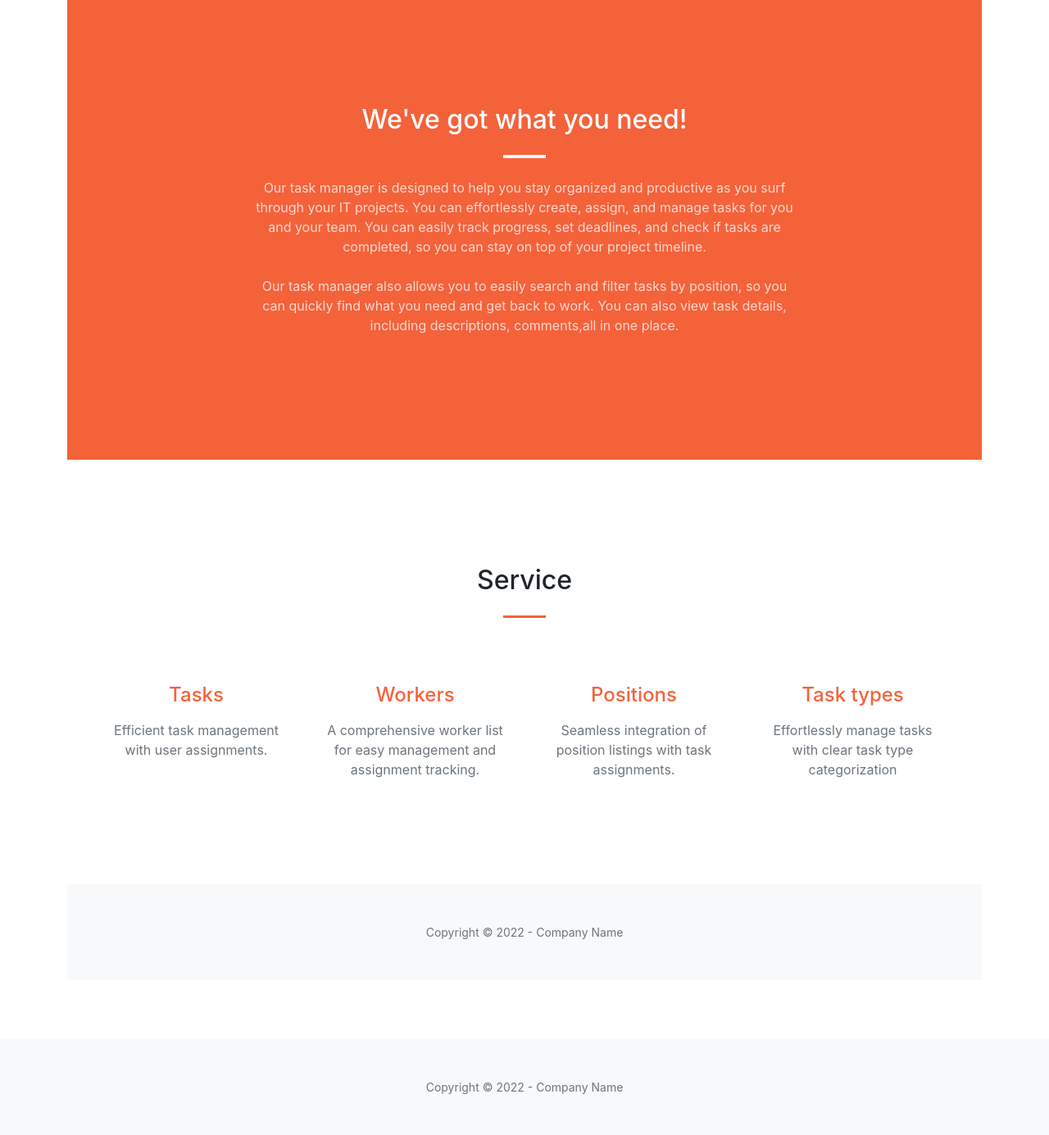
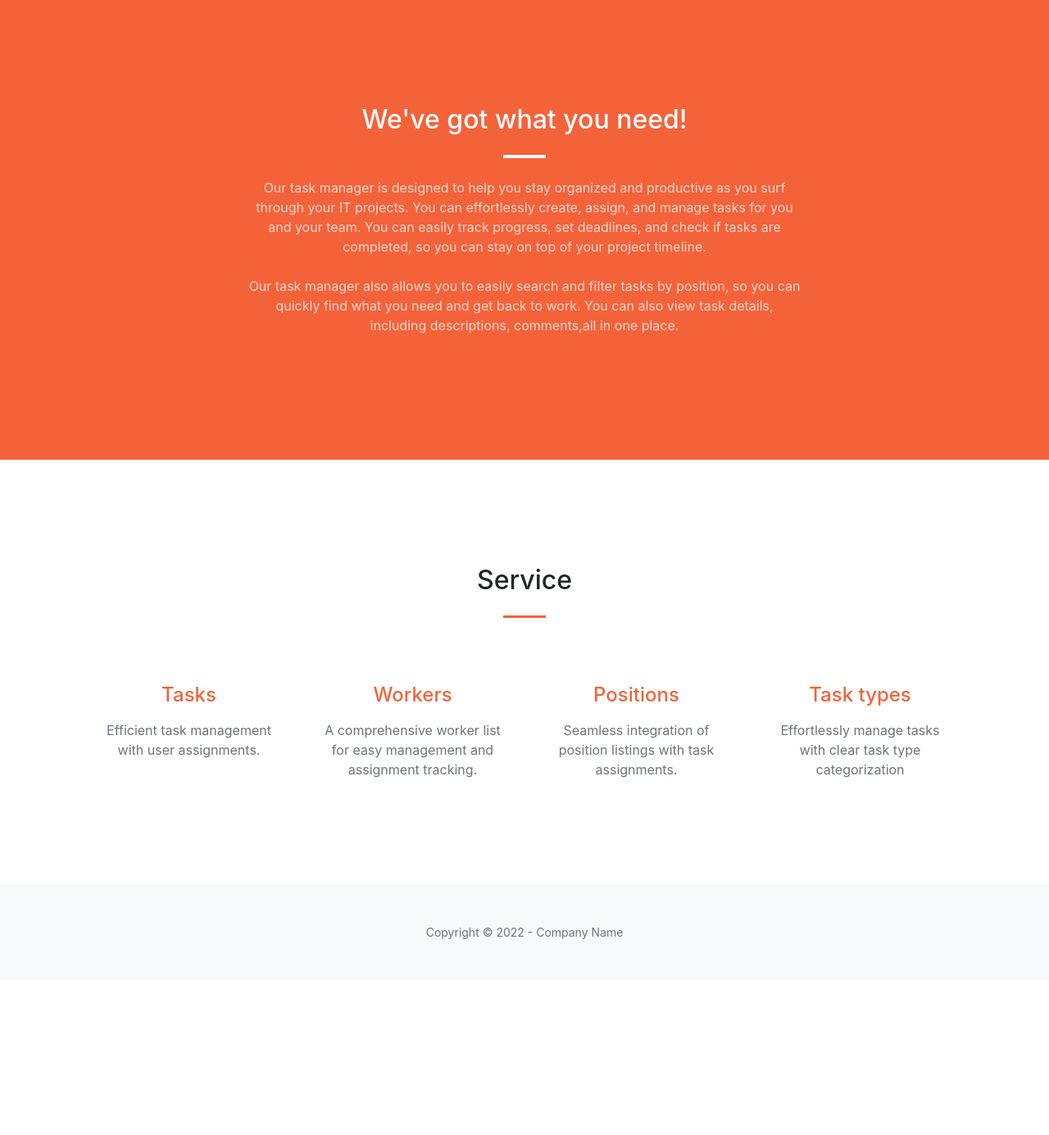
Before and after one commit to leetwinoff/team-task-manager, a Django app: page / in a window 1280 px wide. Shown: the part 849-2234 px from the top of the page at 82% size. After the commit the page ends 1995 px from the top, so only its background shows below. Run offline with Django 4.2, Linux system fonts and the light colour scheme; data that the repository does not hold is empty; parts of the project's set-up code (start-up, migrations or seed data) failed here and were passed over; some libraries are stand-ins or nearby versions.

Commit message:
Updated base template

```diff
--- a/templates/base.html
+++ b/templates/base.html
@@ -16,30 +16,17 @@
   {% endblock %}
 </head>
 <body>
-
-  <div class="container">
-
   {% block content %}
 
   {% endblock %}
-
   {% block pagination %}
     {% include "includes/pagination.html" %}
   {% endblock %}
-
-      </div>
-    </div>
-  </div>
-
+</body>
 <br>
 <br>
 <br>
 
-  {% block footer %}
-    <footer class="bg-light py-5">
-      <div class="container px-4 px-lg-5"><div class="small text-center text-muted">Copyright © 2022 - Company Name</div></div>
-    </footer>
-  {% endblock %}
 
-</body>
+
 </html>
```
Lines whose indentation alone changed are shown as unchanged.
